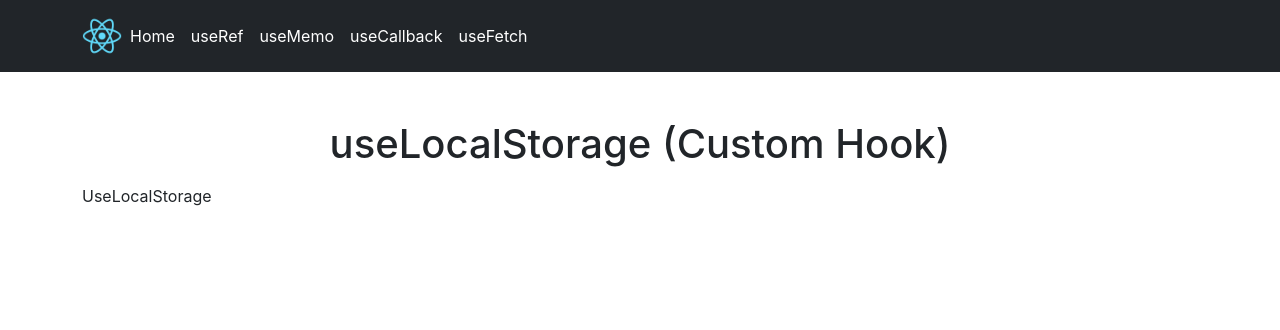
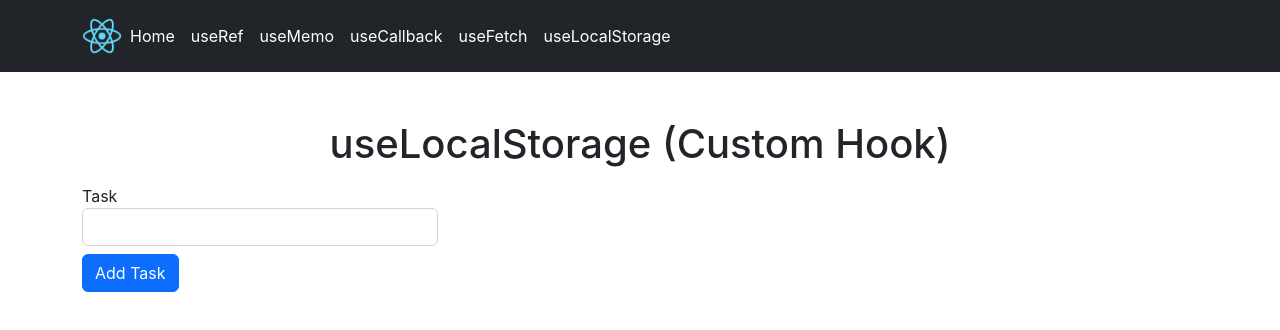
Before and after one commit to JordonOsborne/React-Sandbox, a React (Create React App) app: page /useLocalStorage in a window 1280 px wide. Shown: the top 330 px of the page. Built offline with nearby package versions, Linux system fonts and the light colour scheme.

Commit message:
Example of useLocalStorage added (Custom Hook)

```diff
--- a/src/Components/Examples/UseLocalStorage.jsx
+++ b/src/Components/Examples/UseLocalStorage.jsx
@@ -1,6 +1,52 @@
 import useLocalStorage from "../../Hooks/useLocalStorage"
 
 function UseLocalStorageExample() {
-  return <div>UseLocalStorage</div>
+  const [task, setTask] = useLocalStorage("task", "")
+  const [tasks, setTasks] = useLocalStorage("tasks", [])
+
+  function getNextId() {
+    return tasks.length + 1
+  }
+
+  const addTask = (e) => {
+    e.preventDefault()
+
+    const taskObj = {
+      id: getNextId(),
+      task,
+      completed: false,
+      date: new Date().toLocaleDateString(),
+    }
+
+    setTasks([...tasks, taskObj])
+  }
+
+  return (
+    <>
+      <form className='row' onSubmit={addTask}>
+        <div className='col-md-4'>
+          <label>Task</label>
+          <input
+            type='text'
+            className='form-control'
+            value={task}
+            onChange={(e) => setTask(e.target.value)}
+          />
+        </div>
+        <div className='col-md-12 my-2'>
+          <button type='submit' className='btn btn-primary' onClick={addTask}>
+            Add Task
+          </button>
+        </div>
+      </form>
+      {tasks && (
+        <ul className='list-group my-4 px-4'>
+          {tasks.map((item) => {
+            return <li key={item.id}>{item.task}</li>
+          })}
+        </ul>
+      )}
+    </>
+  )
 }
 export default UseLocalStorageExample
--- a/src/Components/Navigation.jsx
+++ b/src/Components/Navigation.jsx
@@ -54,6 +54,16 @@ function Navigation() {
           useFetch
         </Link>
       </li>
+      <li>
+        <Link
+          to='/UseLocalStorage'
+          className={`nav-link px-2 text-${
+            path === "/UseLocalStorage" ? "secondary" : "white"
+          }`}
+        >
+          useLocalStorage
+        </Link>
+      </li>
     </ul>
   )
 }
--- a/src/Hooks/useLocalStorage.jsx
+++ b/src/Hooks/useLocalStorage.jsx
@@ -1,2 +1,24 @@
-function useLocalStorage() {}
+import { useState } from "react"
+
+function useLocalStorage(key, initialValue) {
+  const [localStorageValue, setLocalStorageValue] = useState(() =>
+    getLocaleStorage(key, initialValue)
+  )
+  const setValue = (value) => {
+    // CHECK IF VALUE IS A FUNCTION
+    const valueToStore =
+      value instanceof Function ? value(localStorageValue) : value
+    // SET TO STATE
+    setLocalStorageValue(value)
+    // SET TO LOCAL STORAGE
+    localStorage.setItem(key, JSON.stringify(valueToStore))
+  }
+
+  return [localStorageValue, setValue]
+}
+
+function getLocaleStorage(key, initialValue) {
+  const itemFromStorage = localStorage.getItem(key)
+  return itemFromStorage ? JSON.parse(itemFromStorage) : initialValue
+}
 export default useLocalStorage
```
